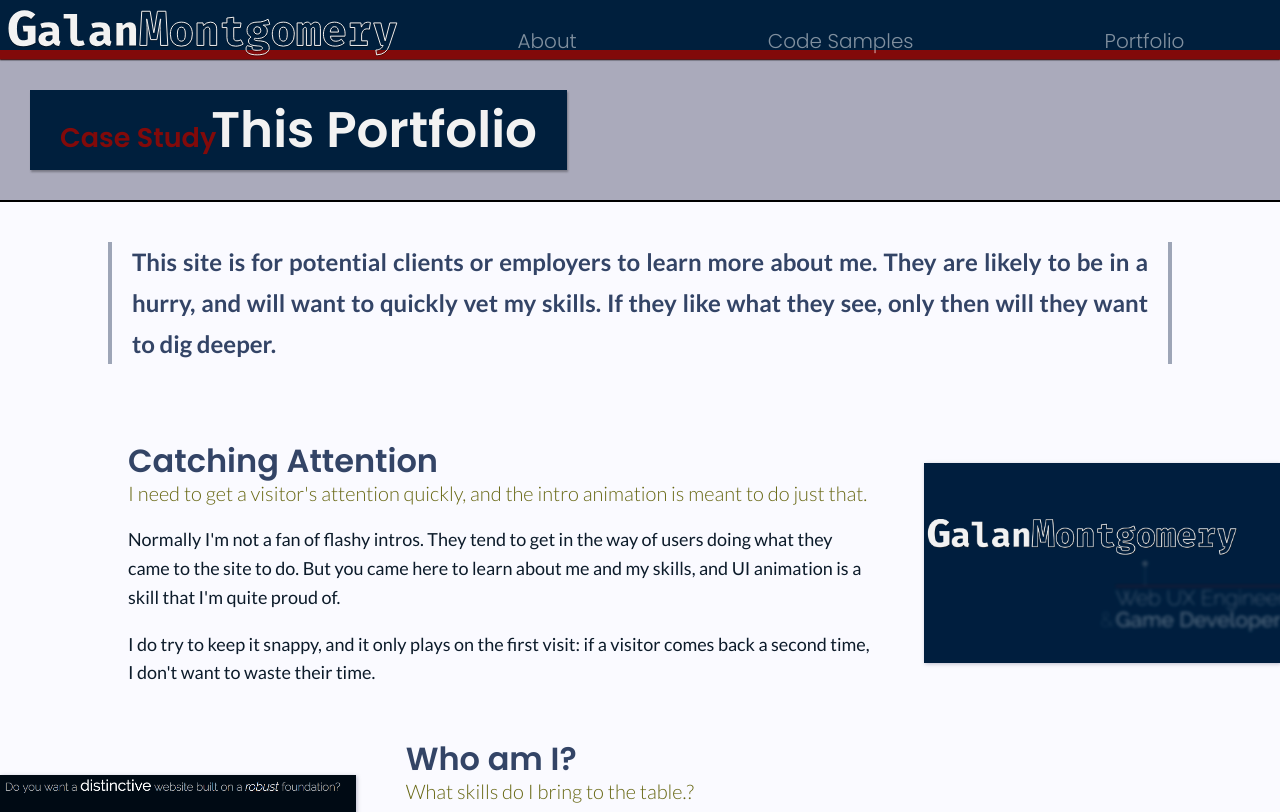
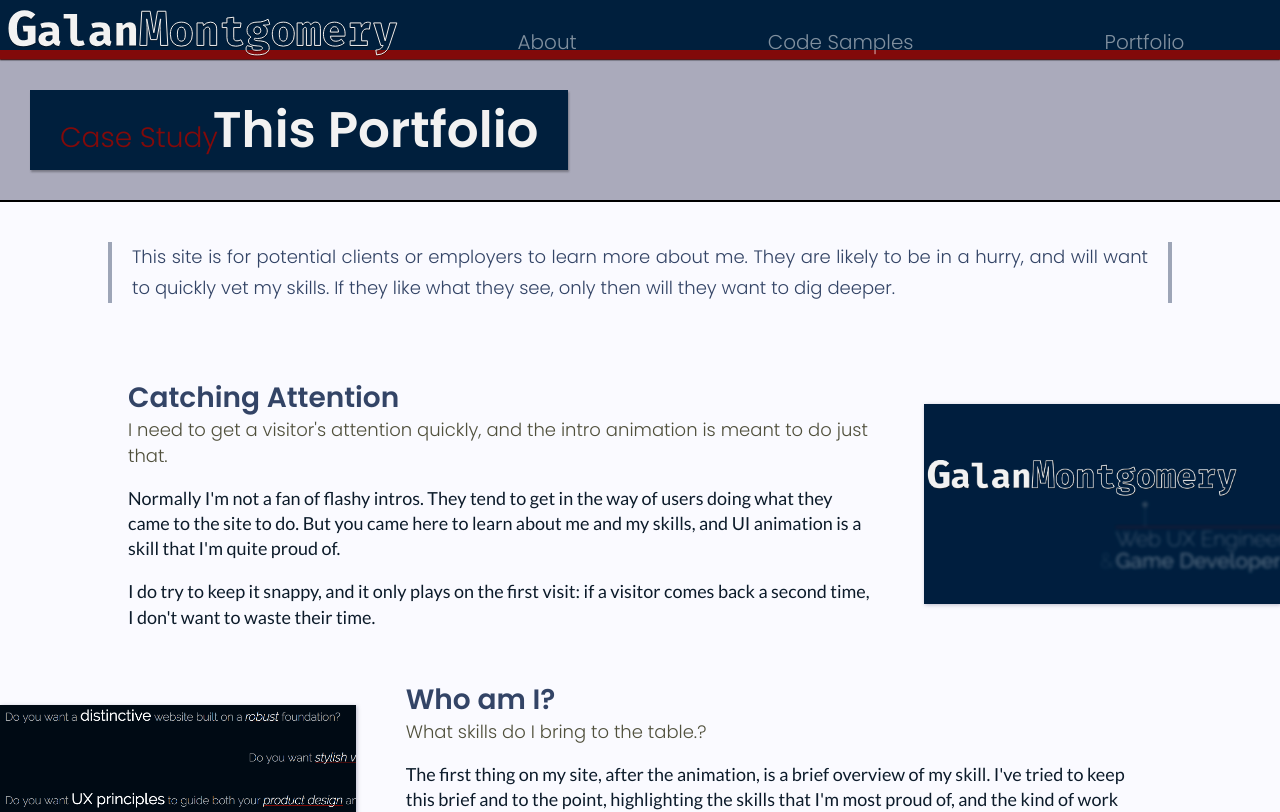
Before and after one commit to GalanCM/Portfolio, a Vue app: page /case_studies/portfolio in a window 1280 px wide. Shown: the top 812 px of the page. Built offline with nearby package versions, Linux system fonts and the light colour scheme.

Commit message:
Typography pass: Case Studies.

```diff
--- a/src/base.less
+++ b/src/base.less
@@ -47,8 +47,26 @@ h6,
 h7,
 h8,
 h9 {
+  margin: 0;
+}
+
+h1,
+.h1 {
   .display-font-bold();
-  margin: 0;
+  font-size: 50px;
+  color: #346;
+}
+h2,
+.h2 {
+  .display-font-bold();
+  font-size: 28px;
+  color: #346;
+}
+h3,
+.h3 {
+  .display-font-light();
+  font-size: 18px;
+  color: @text-color-light;
 }
 
 p,
@@ -67,13 +85,11 @@ a {
 }
 
 .nav-title {
-  .display-font-bold();
-  font-size: 28px;
+  .h2();
   line-height: 1.1;
 }
 .nav-tagline {
-  .display-font-light();
-  color: @text-color-light;
+  .h3();
 
   /deep/ b,
   /deep/ strong {
--- a/src/components/case_study.vue
+++ b/src/components/case_study.vue
@@ -12,6 +12,8 @@
 </template>
 
 <style lang="less" scoped>
+@import "../base.less";
+
 .study-wrapper {
   display: flex;
   flex-direction: column;
@@ -31,6 +33,7 @@
 }
 
 .subheader {
+  .display-font-light();
   margin: 0;
   line-height: 100%;
   color: #820a0a;
@@ -38,13 +41,11 @@
   z-index: 1;
 
   @media (max-width: 1024px) and (orientation: portrait) {
-    font-size: 30px;
     text-align: right;
   }
 }
 
 .header {
-  font-size: 50px;
   margin: 0 0 0 -5px;
   line-height: 100%;
   color: #f2f2f2;
@@ -86,6 +87,8 @@
 </style>
 
 <style lang="less">
+@import "../base.less";
+
 .study-wrapper .main {
   .case {
     width: 100%;
@@ -93,13 +96,11 @@
     flex-direction: column;
 
     .mission {
-      font-weight: 700;
-      font-size: 24px;
+      .h3();
       line-height: 1.7;
       color: #346;
       margin: 30px calc(~"(100vw - 1064px) / 2") 50px
         calc(~"(100vw - 1064px) / 2");
-      font-family: Lato, "sans-serif";
       border-left: 4px solid #3467;
       border-right: 4px solid #3467;
       padding: 0 20px;
@@ -127,26 +128,13 @@
 
       .header-short {
         margin: 0;
-        color: #346;
-        font-size: 32px;
+        .h2();
       }
       .header-long {
-        margin: -5px 0 0;
-        font-family: Lato, "sans-serif";
-        font-size: 20px;
-        font-weight: 300;
-        color: #661;
+        .h3();
 
         @media screen and (max-width: 1024px) {
           font-size: 18px;
-        }
-      }
-      p {
-        font-size: 18px;
-        line-height: 1.6;
-
-        @media screen and (max-width: 1024px) {
-          font-size: 16px;
         }
       }
 
--- a/src/components/menu_item.vue
+++ b/src/components/menu_item.vue
@@ -49,7 +49,6 @@
 
   .tagline {
     .nav-tagline();
-    color: rgb(80, 80, 60);
   }
 
   .go {
--- a/src/components/nav_links.vue
+++ b/src/components/nav_links.vue
@@ -12,13 +12,15 @@
 </template>
 
 <style lang="less" scoped>
+@import "../base.less";
+
 .nav-links {
   display: flex;
   position: absolute;
-  bottom: -2px;
+  bottom: -3px;
   right: 0;
   margin-top: auto;
-  font-family: Poppins, Helvetica, sans-serif;
+  .display-font-light();
 
   @media (min-width: 760px) {
     width: calc(100vw - 400px);
```
